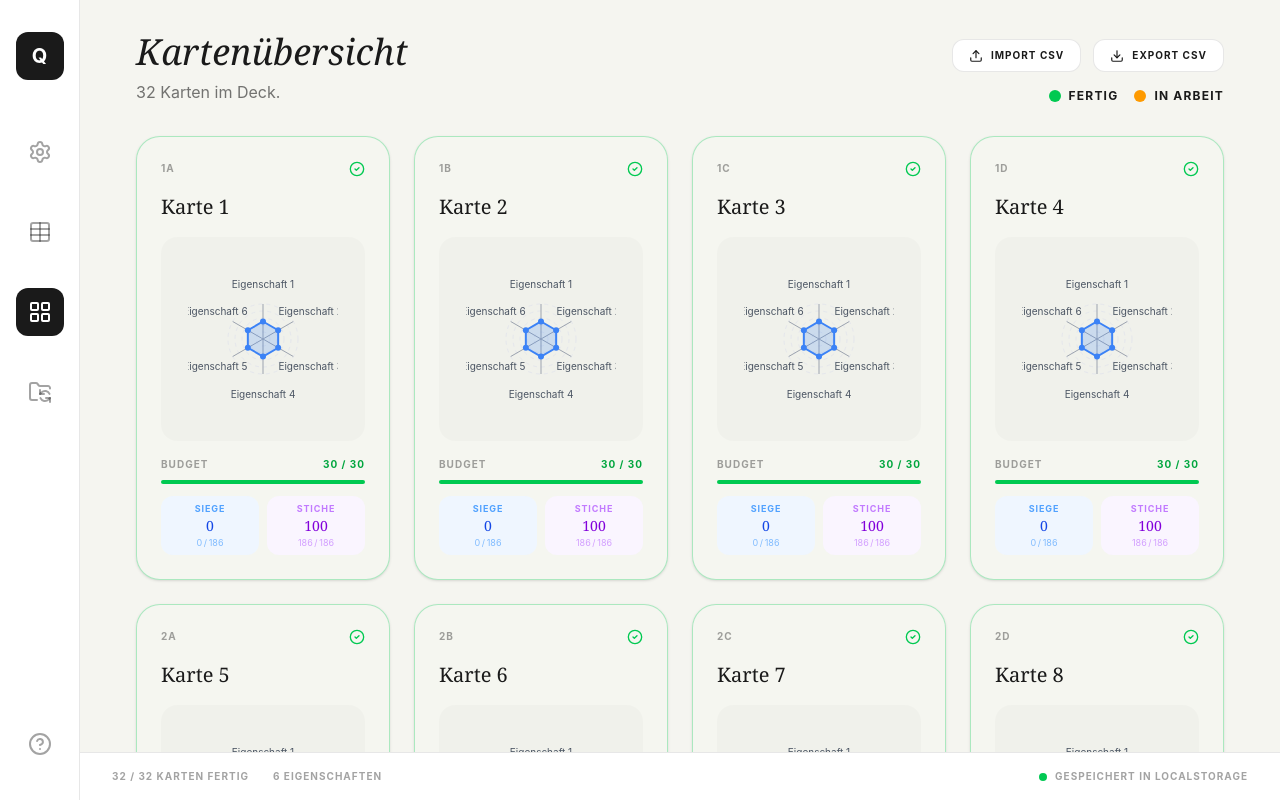
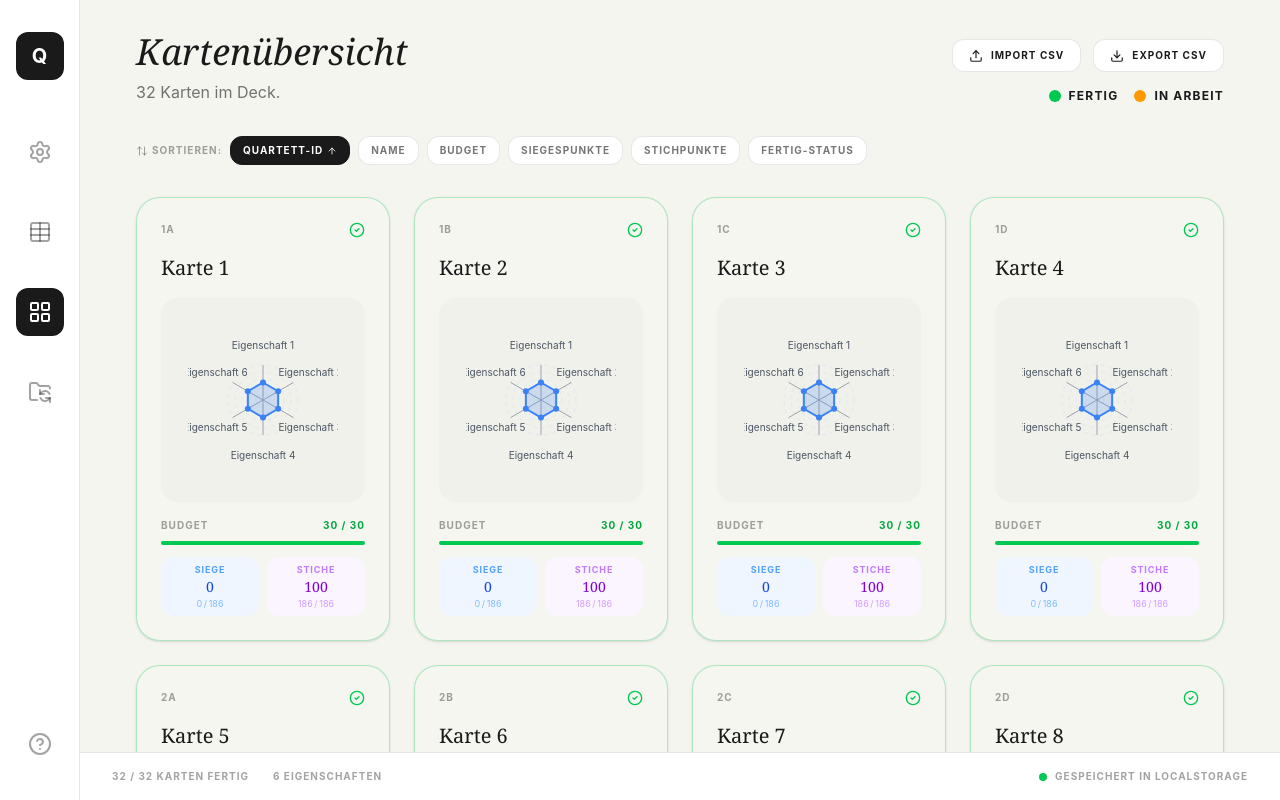
Before and after one commit to Lotes/quartett-meister, a Next.js app: page / in a window 1280 px wide. Shown: the top 800 px of the page. Built offline with nearby package versions, Linux system fonts and the light colour scheme.

Commit message:
Add card sorting feature to the grid view
Co-authored-by: Lotes <1525964+Lotes@users.noreply.github.com>

```diff
--- a/app/page.tsx
+++ b/app/page.tsx
@@ -19,6 +19,9 @@ import {
   FolderSync,
   Link,
   Check,
+  ArrowUpDown,
+  ArrowUp,
+  ArrowDown,
 } from 'lucide-react';
 import { motion, AnimatePresence } from 'motion/react';
 import {
@@ -118,6 +121,8 @@ function pointsToValue(points: number, prop: PropertyDefinition, maxPoints: numb
 }
 
 type View = 'settings' | 'properties' | 'grid' | 'detail' | 'documentation' | 'import-export';
+type SortBy = 'quartettId' | 'name' | 'budget' | 'siegespunkte' | 'stichpunkte' | 'fertig';
+type SortDir = 'asc' | 'desc';
 
 /**
  * Pure (non-closure) version of the card-ready check used inside useMemo.
@@ -148,6 +153,8 @@ export default function QuartettEditor() {
   const [pendingZipParam, setPendingZipParam] = useState<string | null>(null);
   const [linkCopied, setLinkCopied] = useState(false);
   const [zipParamError, setZipParamError] = useState(false);
+  const [sortBy, setSortBy] = useState<SortBy>('quartettId');
+  const [sortDir, setSortDir] = useState<SortDir>('asc');
   const linkCopiedTimerRef = useRef<ReturnType<typeof setTimeout> | null>(null);
 
   // Pairwise cache for incremental Siegespunkte / Stichpunkte computation.
@@ -303,6 +310,52 @@ export default function QuartettEditor() {
 
     return metrics;
   }, [project]); // comparePair / isCardReadyPure / project.properties are pure functions of project
+
+  const sortedCards = useMemo(() => {
+    const cards = [...project.cards];
+    const dir = sortDir === 'asc' ? 1 : -1;
+
+    // Pre-compute per-card values used by comparators to avoid redundant work
+    // inside the sort callback (O(n×m) pre-computation instead of O(n²×m)).
+    const budgetMap = new Map<string, number>(
+      cards.map(card => [
+        card.id,
+        project.properties.reduce((sum, prop) => {
+          const val = card.values[prop.id] ?? prop.min;
+          return sum + valueToPoints(val, prop, project.settings.maxPoints);
+        }, 0),
+      ])
+    );
+    const readyMap = new Map<string, boolean>(
+      cards.map(card => [card.id, isCardReadyPure(card, project)])
+    );
+
+    cards.sort((a, b) => {
+      switch (sortBy) {
+        case 'quartettId':
+          return dir * a.quartettId.localeCompare(b.quartettId, undefined, { numeric: true, sensitivity: 'base' });
+        case 'name':
+          return dir * a.name.localeCompare(b.name, undefined, { sensitivity: 'base' });
+        case 'budget':
+          return dir * ((budgetMap.get(a.id) ?? 0) - (budgetMap.get(b.id) ?? 0));
+        case 'siegespunkte': {
+          const mA = cardMetrics.get(a.id)?.siegespunkte ?? -1;
+          const mB = cardMetrics.get(b.id)?.siegespunkte ?? -1;
+          return dir * (mA - mB);
+        }
+        case 'stichpunkte': {
+          const mA = cardMetrics.get(a.id)?.stichpunkte ?? -1;
+          const mB = cardMetrics.get(b.id)?.stichpunkte ?? -1;
+          return dir * (mA - mB);
+        }
+        case 'fertig':
+          return dir * ((readyMap.get(a.id) ? 1 : 0) - (readyMap.get(b.id) ? 1 : 0));
+        default:
+          return 0;
+      }
+    });
+    return cards;
+  }, [project, sortBy, sortDir, cardMetrics]);
 
   if (!mounted) return <div className="flex items-center justify-center h-screen">Lade...</div>;
 
@@ -917,8 +970,50 @@ export default function QuartettEditor() {
                   </div>
                 </header>
 
+                <div className="flex flex-wrap items-center gap-2">
+                  <span className="text-[10px] font-bold uppercase tracking-widest text-[#1a1a1a]/40 flex items-center gap-1">
+                    <ArrowUpDown size={12} />
+                    Sortieren:
+                  </span>
+                  {(
+                    [
+                      { key: 'quartettId', label: 'Quartett-ID' },
+                      { key: 'name', label: 'Name' },
+                      { key: 'budget', label: 'Budget' },
+                      { key: 'siegespunkte', label: 'Siegespunkte' },
+                      { key: 'stichpunkte', label: 'Stichpunkte' },
+                      { key: 'fertig', label: 'Fertig-Status' },
+                    ] as { key: SortBy; label: string }[]
+                  ).map(({ key, label }) => (
+                    <button
+                      key={key}
+                      onClick={() => {
+                        if (sortBy === key) {
+                          setSortDir(d => d === 'asc' ? 'desc' : 'asc');
+                        } else {
+                          setSortBy(key);
+                          setSortDir('asc');
+                        }
+                      }}
+                      className={cn(
+                        "flex items-center gap-1 px-3 py-1.5 rounded-xl text-[10px] uppercase tracking-widest font-bold border transition-colors",
+                        sortBy === key
+                          ? "bg-[#1a1a1a] text-white border-[#1a1a1a]"
+                          : "bg-white text-[#1a1a1a]/60 border-[#1a1a1a]/10 hover:bg-[#1a1a1a]/5"
+                      )}
+                    >
+                      {label}
+                      {sortBy === key && (
+                        sortDir === 'asc'
+                          ? <ArrowUp size={10} />
+                          : <ArrowDown size={10} />
+                      )}
+                    </button>
+                  ))}
+                </div>
+
                 <div className="grid grid-cols-1 sm:grid-cols-2 lg:grid-cols-3 xl:grid-cols-4 gap-6">
-                  {project.cards.map((card) => {
+                  {sortedCards.map((card) => {
                     const ready = isCardReady(card);
                     const budget = getCardBudget(card);
 
```
